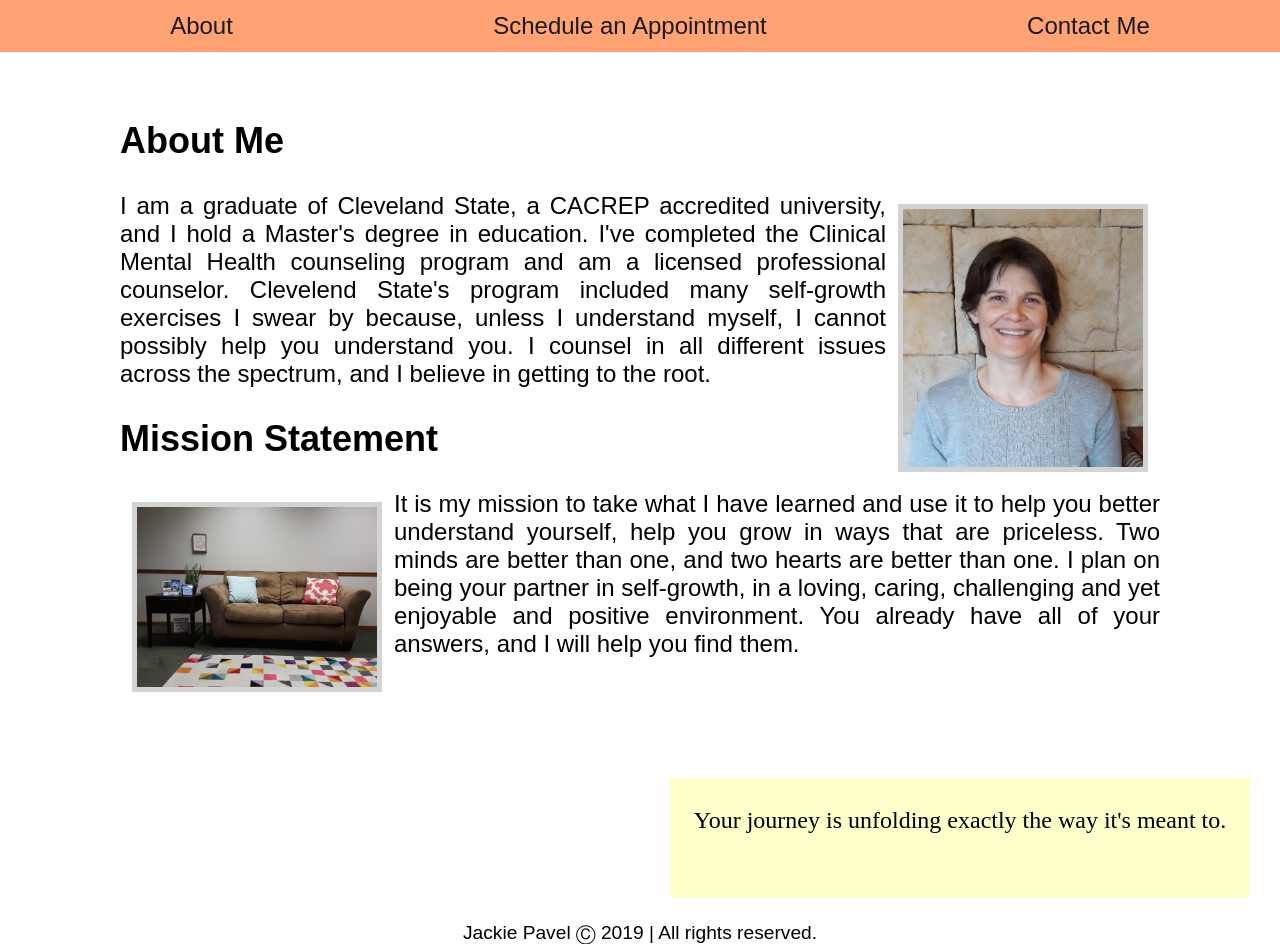
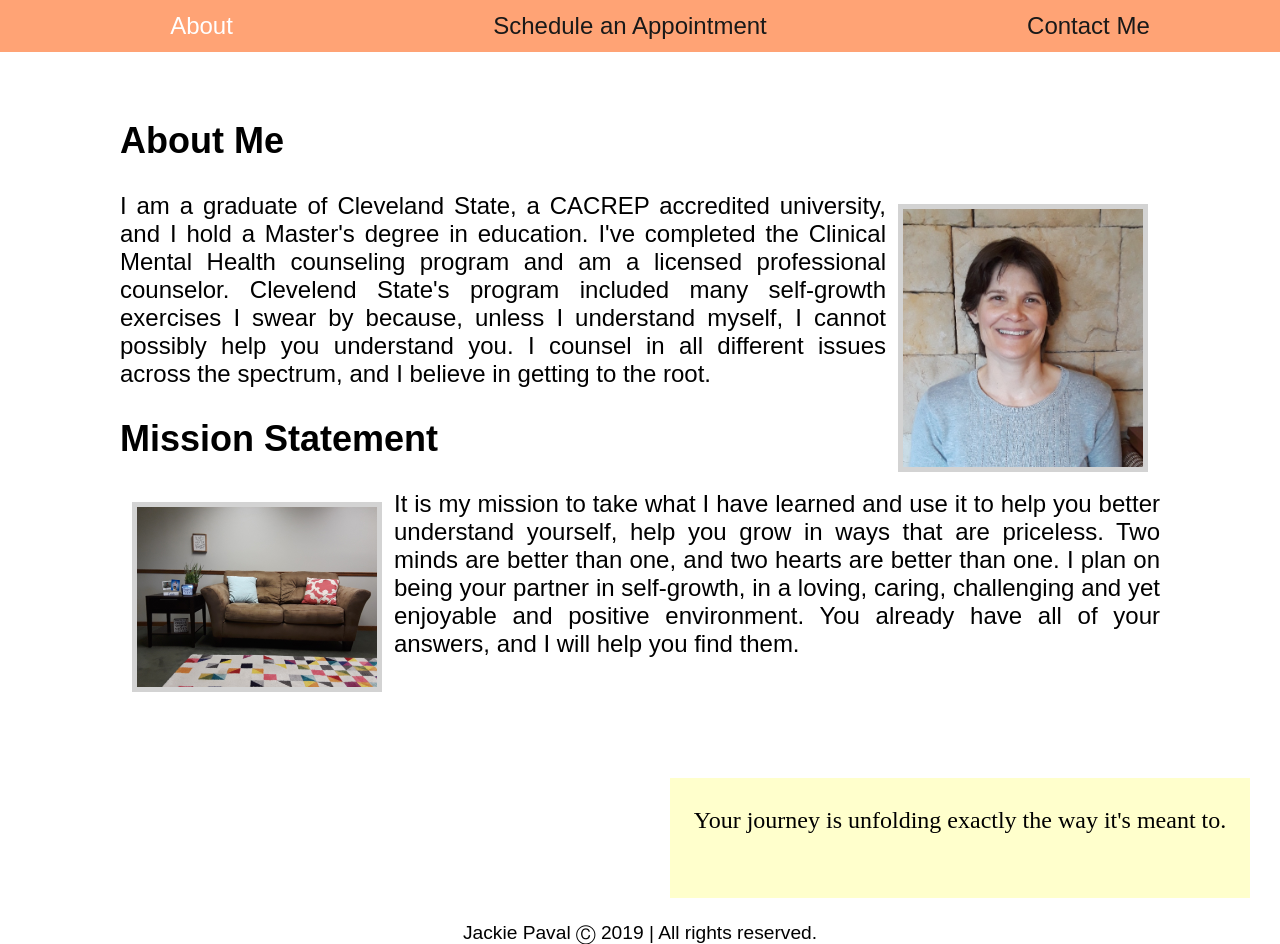
Before and after one commit to liztrenholme/jackie, a React (Create React App) app: page / in a window 1280 px wide. Built offline with nearby package versions, Linux system fonts and the light colour scheme; a web font is replaced by a local one.

Commit message:
fixed typo, added active styling to navbar

```diff
--- a/public/index.html
+++ b/public/index.html
@@ -25,7 +25,7 @@
       Learn how to configure a non-root public URL by running `npm run build`.
     -->
     <link href="https://fonts.googleapis.com/css?family=Be+Vietnam|Mansalva&display=swap" rel="stylesheet">
-    <title>Jackie Pavel, LPC</title>
+    <title>Jackie Paval, LPC</title>
   </head>
   <body>
     <noscript>You need to enable JavaScript to run this app.</noscript>
--- a/src/App.js
+++ b/src/App.js
@@ -12,7 +12,7 @@ function App() {
       <div className="quoteBox">
         {'Your journey is unfolding exactly the way it\'s meant to.'}
       </div>
-      <footer>Jackie Pavel &#9400; {year} | All rights reserved.</footer>
+      <footer>Jackie Paval &#9400; {year} | All rights reserved.</footer>
     </div>
   )
 }
--- a/src/components/home.js
+++ b/src/components/home.js
@@ -7,7 +7,7 @@ import '../App.css'
 
 class Home extends Component {
     state = {
-      view: ''
+      view: 'about'
     }
 
     selectView = (view) => {
@@ -17,7 +17,7 @@ class Home extends Component {
       const { view } = this.state
       return (
         <div className="home">
-          <Navbar selectView={this.selectView} />
+          <Navbar selectView={this.selectView} active={view} />
           {view === 'about' ?
             <About /> : view === 'contact' ?
               <Contact /> : view === 'schedule' ?
--- a/src/components/navbar/index.js
+++ b/src/components/navbar/index.js
@@ -4,17 +4,17 @@ import PropTypes from 'prop-types'
 
 class Navbar extends Component {
   render() {
-    const { selectView } = this.props
+    const { selectView, active } = this.props
     return (
       <div className="navbar">
         <ul>
-          <li onClick={() => selectView('about')}>
+          <li onClick={() => selectView('about')} style={active === 'about' ? {color: '#fff'} : {color: '#000'}}>
                 About
           </li>
-          <li onClick={() => selectView('schedule')}>
+          <li onClick={() => selectView('schedule')} style={active === 'schedule' ? {color: '#fff'} : {color: '#000'}}>
                 Schedule an Appointment
           </li>
-          <li onClick={() => selectView('contact')}>
+          <li onClick={() => selectView('contact')} style={active === 'contact' ? {color: '#fff'} : {color: '#000'}}>
                 Contact Me
           </li>
         </ul>
@@ -24,7 +24,8 @@ class Navbar extends Component {
 }
 
 Navbar.propTypes = {
-  selectView: PropTypes.func
+  selectView: PropTypes.func,
+  active: PropTypes.string
 }
 
 export default Navbar
```
